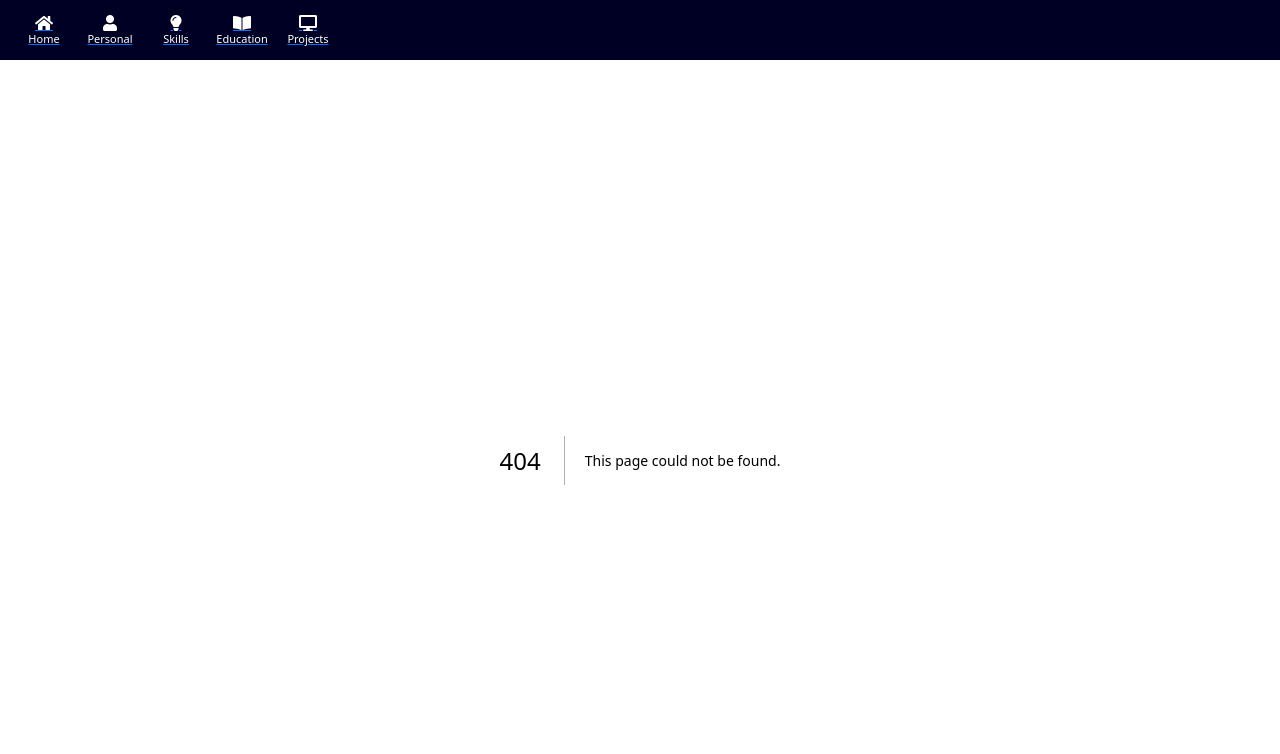
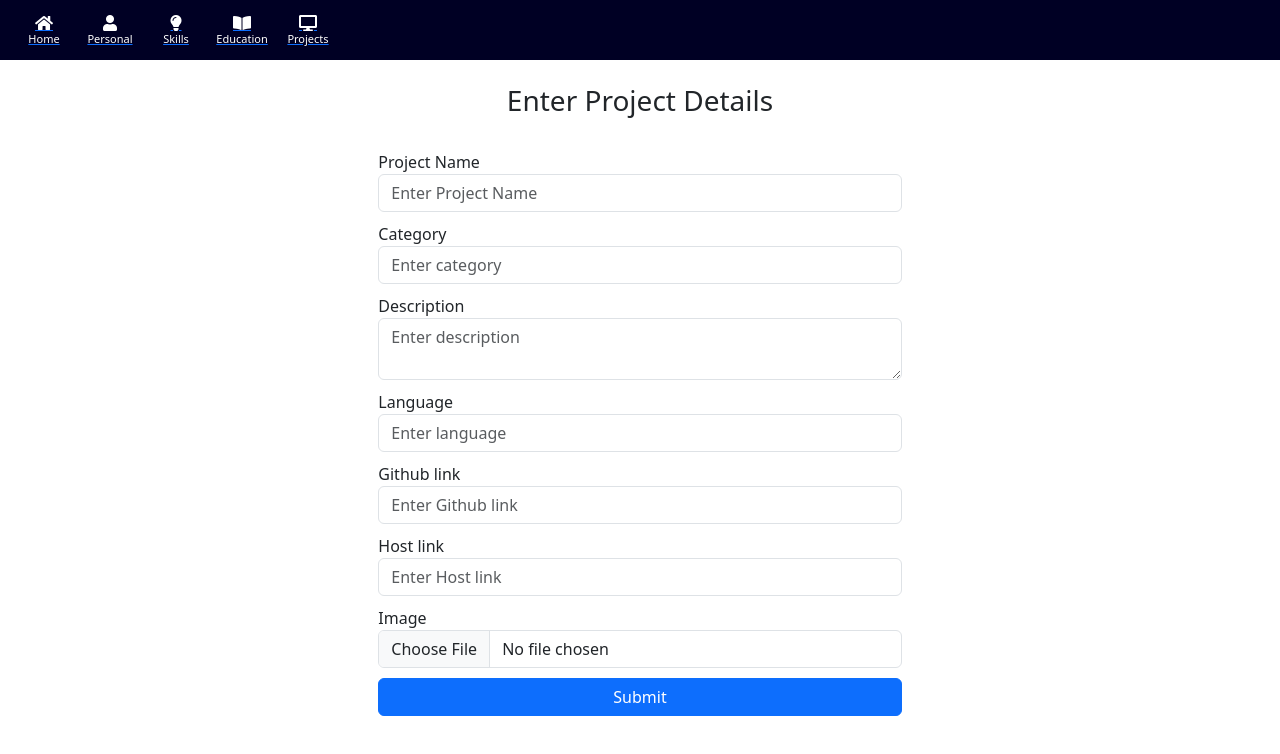
Before and after one commit to jitheshm/personal-portfolio, a Next.js app: page /admin/add-project in a window 1280 px wide. Before the commit this address had no page. Shown: the top 754 px of the page. Built offline with nearby package versions, Linux system fonts and the light colour scheme.

Commit message:
project details entering page added

```diff
--- /dev/null
+++ b/src/pages/admin/add-project.js
@@ -0,0 +1,45 @@
+import React from 'react'
+
+function addProject() {
+    return (
+        <div className='container-fluid' style={{ display: "flex", flexDirection: "column", alignItems: "center" }}>
+            <h3 className='mt-4'>Enter Project Details</h3>
+            <form className='col-5 my-4' style={{ display: "flex", flexDirection: "column", gap: "10px" }}>
+                <div className="form-group">
+                    <label >Project Name</label>
+                    <input type="text" name='name' className="form-control" placeholder="Enter Project Name" />
+
+                </div>
+                <div className="form-group">
+                    <label >Category</label>
+                    <input type="text" name='category' className="form-control" placeholder="Enter category" />
+                </div>
+                <div className="form-group">
+                    <label >Description</label>
+                    <textarea type="text" name='description' className="form-control" placeholder="Enter description" />
+                </div>
+                <div className="form-group">
+                    <label >Language</label>
+                    <input type="text" name='language' className="form-control" placeholder="Enter language" />
+                </div>
+                <div className="form-group">
+                    <label >Github link</label>
+                    <input type="url" name='github' className="form-control" placeholder="Enter Github link" />
+                </div>
+                <div className="form-group">
+                    <label >Host link</label>
+                    <input type="url" name='host' className="form-control" placeholder="Enter Host link" />
+                </div>
+                <div className="form-group">
+                    <label >Image</label>
+                    <input type="file" name='image' className="form-control" />
+                </div>
+
+                <button type="submit" className="btn btn-primary">Submit</button>
+            </form>
+
+        </div>
+    )
+}
+
+export default addProject
```
